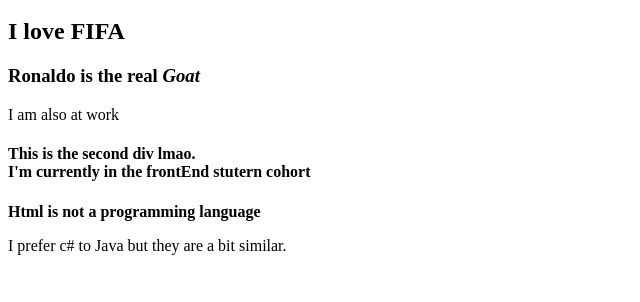
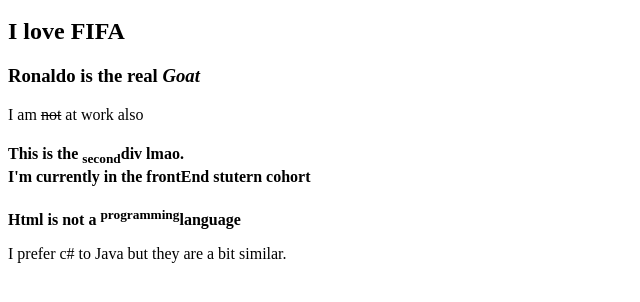
Before and after one commit to seyifunmiadem/stutern, a plain HTML site: page frontEnd/index.html in a window 1280 px wide. Shown: the part 48-350 px from the top of the page, without its empty margins (0-640 px from the left). Drawn offline with Linux system fonts and the light colour scheme.

Commit message:
changes: to index.html file

```diff
--- a/frontEnd/index.html
+++ b/frontEnd/index.html
@@ -10,11 +10,11 @@
        <h1>My name is Seyifunmi</h1>
        <h2>I love FIFA</h2>
        <h3>Ronaldo is the real <em>Goat</em></h3>
-       <p>I am also at work</p>
+       <p>I am <del>not</del> at work also</p>
     </div>
     <div>
-        <h4>This is the second div lmao. <br/> I'm currently in the frontEnd stutern cohort </h4>
-        <b>Html is not a programming language</b>
+        <h4>This is the <sub>second</sub>div lmao. <br/> I'm currently in the frontEnd stutern cohort </h4>
+        <b>Html is not a <sup>programming</sup>language</b>
         <p>
             I prefer c# to Java but they are a bit similar.
         </p>
```
